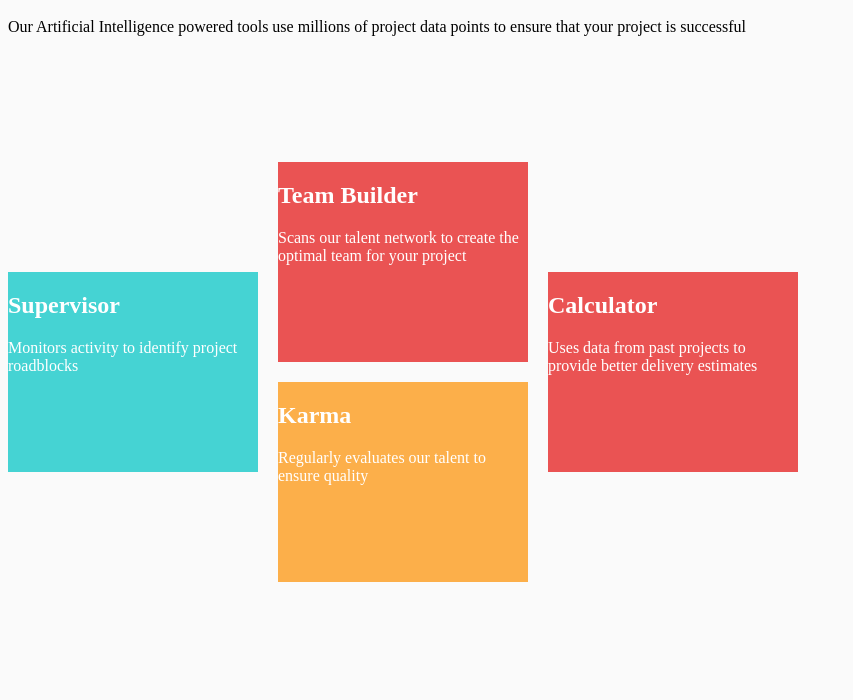
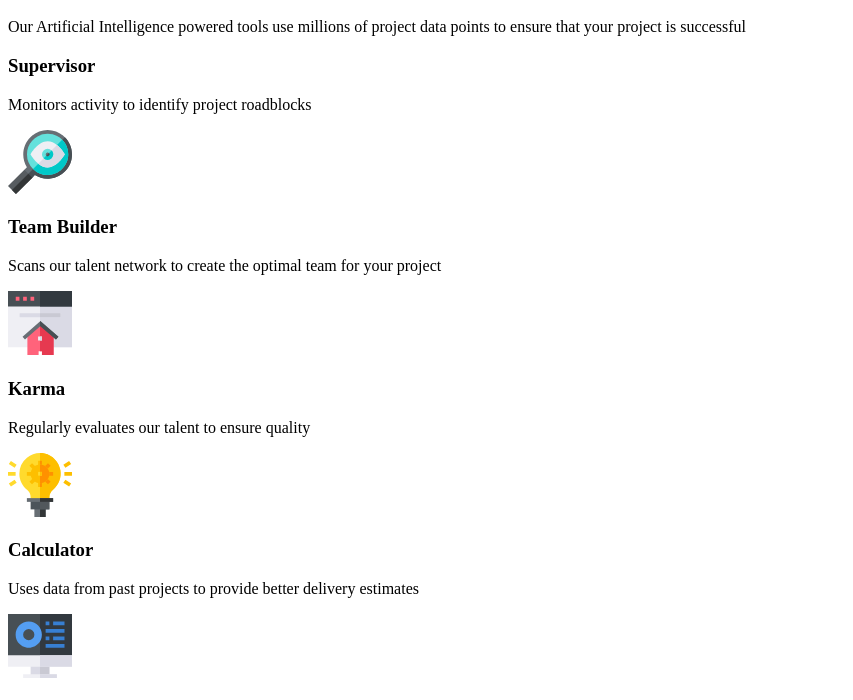
Before and after one commit to philliperod/four_cards_practice, a plain HTML site: page index.html in a window 1280 px wide. Shown: the part 120-820 px from the top of the page, without its empty margins (0-853 px from the left). Drawn offline with Linux system fonts and the light colour scheme.

Commit message:
removed css grid; will code flexbox instead; added icons for cards; changed h tags

```diff
--- a/dist/scss/_container.scss
+++ /dev/null
@@ -1,35 +0,0 @@
-.flex_container {
-  display: grid;
-  grid-template-columns: repeat(3, 15.625rem);
-  grid-auto-rows: 12.5rem;
-  grid-gap: 1.25rem;
-  color: #fff;
-}
-
-.card_one {
-  grid-column: 1 / 2;
-  grid-row: 2;
-  background-color: $cyan;
-}
-
-.card_two {
-  grid-column: 2 / 3;
-  grid-row: 1;
-  margin-bottom: -6.875rem;
-  margin-top: 6.875rem;
-  background-color: $red;
-}
-
-.card_three {
-  grid-column: 2 / 3;
-  grid-row: 3;
-  margin-top: -6.875rem;
-  margin-bottom: 6.875rem;
-  background-color: $orange;
-}
-
-.card_four {
-  grid-column: 3 / 4;
-  grid-row: 2;
-  background-color: $red;
-}
--- a/dist/scss/main.css
+++ b/dist/scss/main.css
@@ -1,41 +1,2 @@
-.flex_container {
-  display: grid;
-  grid-template-columns: repeat(3, 15.625rem);
-  grid-auto-rows: 12.5rem;
-  grid-gap: 1.25rem;
-  color: #fff;
-}
 
-.card_one {
-  grid-column: 1/2;
-  grid-row: 2;
-  background-color: #45d3d3;
-}
-
-.card_two {
-  grid-column: 2/3;
-  grid-row: 1;
-  margin-bottom: -6.875rem;
-  margin-top: 6.875rem;
-  background-color: #ea5353;
-}
-
-.card_three {
-  grid-column: 2/3;
-  grid-row: 3;
-  margin-top: -6.875rem;
-  margin-bottom: 6.875rem;
-  background-color: #fcaf4a;
-}
-
-.card_four {
-  grid-column: 3/4;
-  grid-row: 2;
-  background-color: #ea5353;
-}
-
-body {
-  background-color: #fafafa;
-  width: 80%;
-}
 /*# sourceMappingURL=main.css.map */
--- a/dist/scss/main.min.css
+++ b/dist/scss/main.min.css
@@ -1,2 +1,2 @@
-.flex_container{display:grid;grid-template-columns:repeat(3, 15.625rem);grid-auto-rows:12.5rem;grid-gap:1.25rem;color:#fff}.card_one{grid-column:1/2;grid-row:2;background-color:#45d3d3}.card_two{grid-column:2/3;grid-row:1;margin-bottom:-6.875rem;margin-top:6.875rem;background-color:#ea5353}.card_three{grid-column:2/3;grid-row:3;margin-top:-6.875rem;margin-bottom:6.875rem;background-color:#fcaf4a}.card_four{grid-column:3/4;grid-row:2;background-color:#ea5353}body{background-color:#fafafa;width:80%}
+
 /*# sourceMappingURL=main.min.css.map */
--- a/dist/scss/main.scss
+++ b/dist/scss/main.scss
@@ -8,8 +8,3 @@
 
 // - Mobile: 375px
 // - Desktop: 1440px
-
-body {
-  background-color: $light-gray;
-  width: 80%;
-}
--- a/index.html
+++ b/index.html
@@ -22,21 +22,25 @@
     </header>
 
     <div class="flex_container">
-      <div class="card_one">
-        <h2>Supervisor</h2>
+      <div class="supervisor card">
+        <h3>Supervisor</h3>
         <p>Monitors activity to identify project roadblocks</p>
+        <img src="dist/css/images/icon-supervisor.svg" alt="Supervisor" />
       </div>
-      <div class="card_two">
-        <h2>Team Builder</h2>
+      <div class="team_builder card">
+        <h3>Team Builder</h3>
         <p>Scans our talent network to create the optimal team for your project</p>
       </div>
-      <div class="card_three">
-        <h2>Karma</h2>
+      <img src="dist/css/images/icon-team-builder.svg" alt="Supervisor" />
+      <div class="karma card">
+        <h3>Karma</h3>
         <p>Regularly evaluates our talent to ensure quality</p>
+        <img src="dist/css/images/icon-karma.svg" alt="Supervisor" />
       </div>
-      <div class="card_four">
-        <h2>Calculator</h2>
+      <div class="calculator card">
+        <h3>Calculator</h3>
         <p>Uses data from past projects to provide better delivery estimates</p>
+        <img src="dist/css/images/icon-calculator.svg" alt="Supervisor" />
       </div>
     </div>
 
```
Also changed, not shown: 2 other files.
